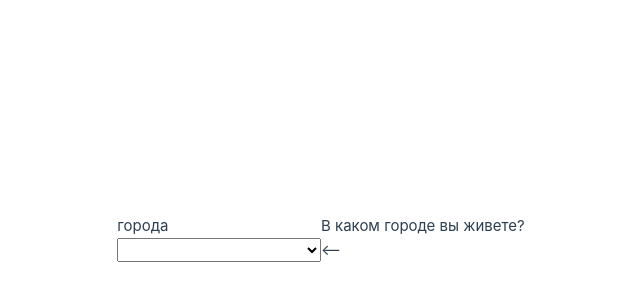
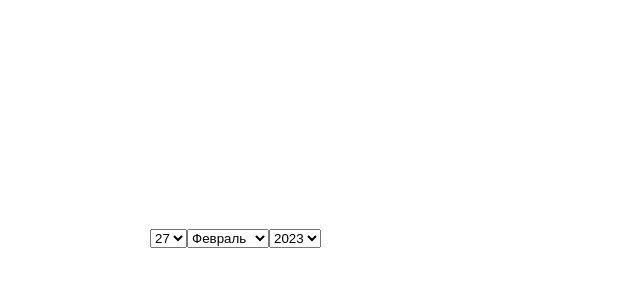
Before and after one commit to danilromas/Vue_DaRo, a Vue app: page / in a window 1280 px wide. Shown: the part 162-462 px from the top of the page, without its empty margins (319-959 px from the left). Built offline with nearby package versions, Linux system fonts and the light colour scheme.

Commit message:
50_календарь

```diff
--- a/src/App.vue
+++ b/src/App.vue
@@ -2,6 +2,10 @@
   export default{
     name:'App',
 	data() {
+    const today = new Date();
+    const daysInMonth = new Date(today.getFullYear(), today.getMonth() + 1, 0).getDate();
+    const daysArray = Array.from({ length: daysInMonth }, (_, i) => i + 1);
+    const yearsArray = Array.from({ length: 100 }, (_, i) => today.getFullYear() - i);
 		return {
 		name: 'Danil',
 		group: 'I-1-21',
@@ -36,28 +40,47 @@
     checked: true,
     arr: [],
     selected: '<--',
-    methods:
-    {
-    split_value: function () {
-      this.value_array = this.value_button.split(" ")},
-        computed:
-    {    }
-      }
+    selectedDay: today.getDate(),
+      selectedMonth: today.getMonth(),
+      selectedYear: today.getFullYear(),
+      days: daysArray,
+      months: [
+        "Январь",
+        "Февраль",
+        "Mарт",
+        "Aпрель",
+        "Mай",
+        "Июнь",
+        "Июль",
+        "Aвгуст",
+        "Сентябрь",
+        "Oктябрь",
+        "Ноябрь",
+        "Декабрь",
+      ],
+      years: yearsArray,
     }
   }
 }
+
 </script>
 
 <template>
-<p>города</p>
-    <p>В каком городе вы живете?</p>
-    <select v-model="selected">
-		<option>Тамань</option>
-		<option>Симферополь</option>
-		<option>Йошкар-Ола</option>
-	    </select>
+<div class="withMargin">
+<select v-model="selectedDay">
+      <option v-for="day in days">{{ day }}</option>
 
-	<p>{{ selected }}</p>
+
+    </select>
+
+    <select v-model="selectedMonth">
+      <option v-for="(month, index) in months" :key="index" :value="index">{{ month }}</option>
+    </select>
+
+    <select v-model="selectedYear">
+      <option v-for="year in years">{{ year }}</option>
+    </select>
+    </div>
 </template>
 
 <style>
```
